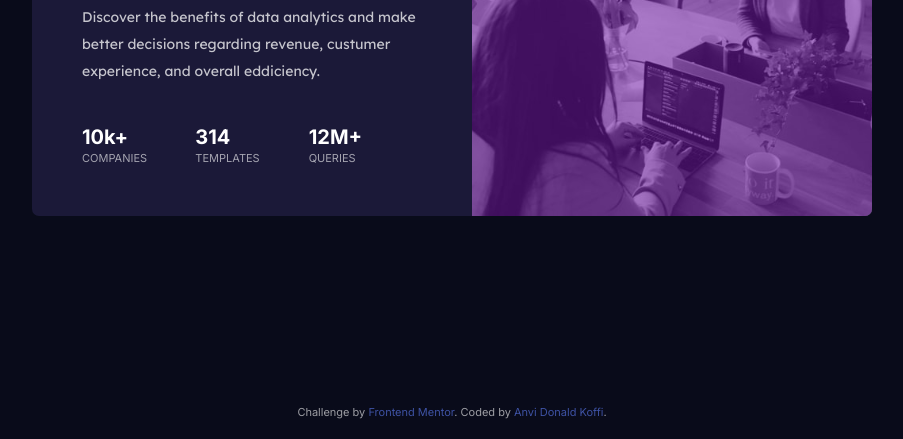
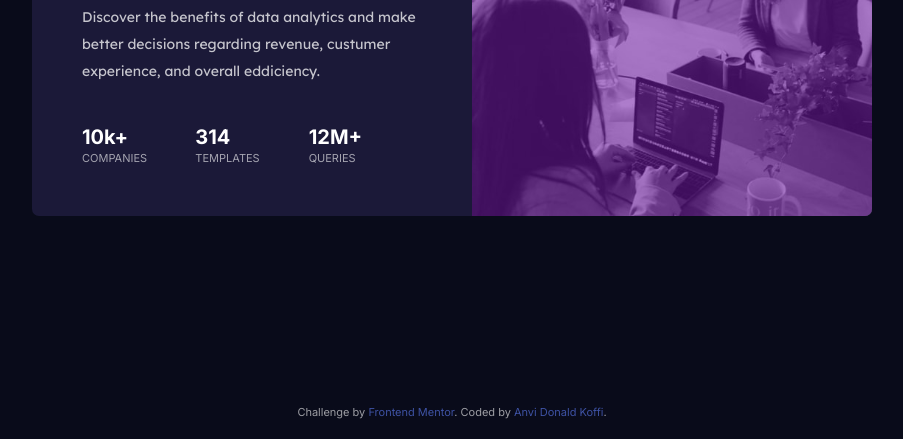
Before and after one commit to anviWarehouse/stats-preview-card-component, a plain HTML site: page index.html in a window 1280 px wide. Shown: the part 361-800 px from the top of the page, without its empty margins (188-1091 px from the left). Drawn offline with Linux system fonts and the light colour scheme.

Commit message:
ajout de l'attribut srcset

```diff
--- a/index.html
+++ b/index.html
@@ -12,7 +12,7 @@
         <div class="main-card">
             <div class="main-card__illustration">
                 <div class="illustration-overlay">&nbsp;</div>
-                <img src="images/image-header-desktop.jpg" alt="illustration">
+                <img src="images/image-header-desktop.jpg" alt="illustration" srcset="images/image-header-mobile.jpg 654w">
             </div>
             <div class="main-card__content">
                 <h1>Get <span>insights</span> that help you business grow.</h1>
```
